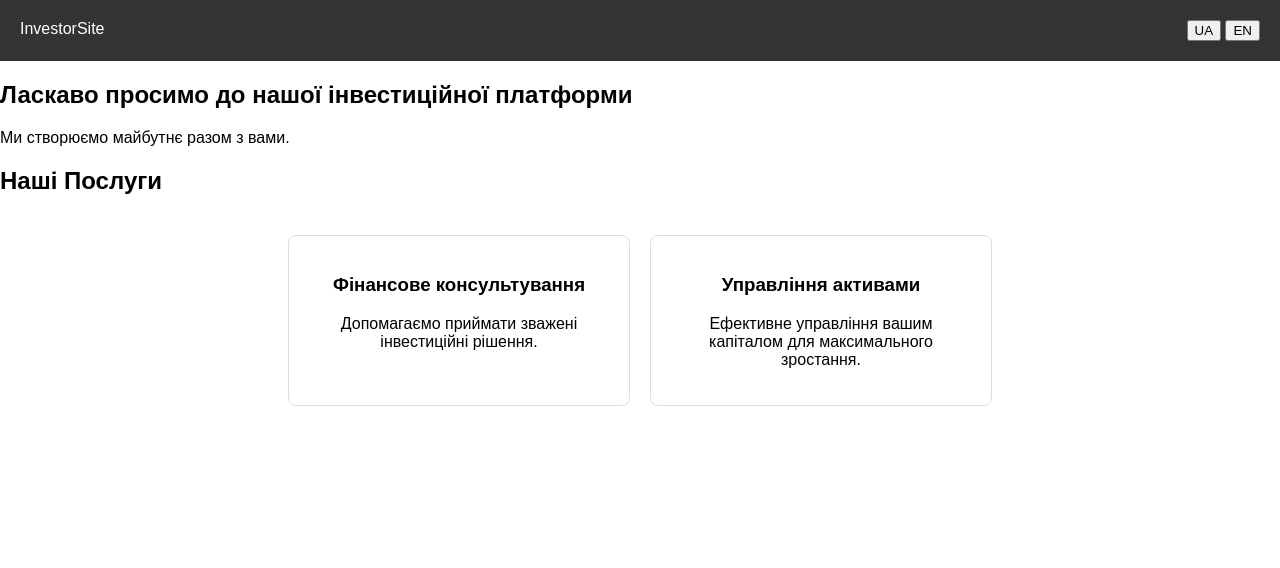
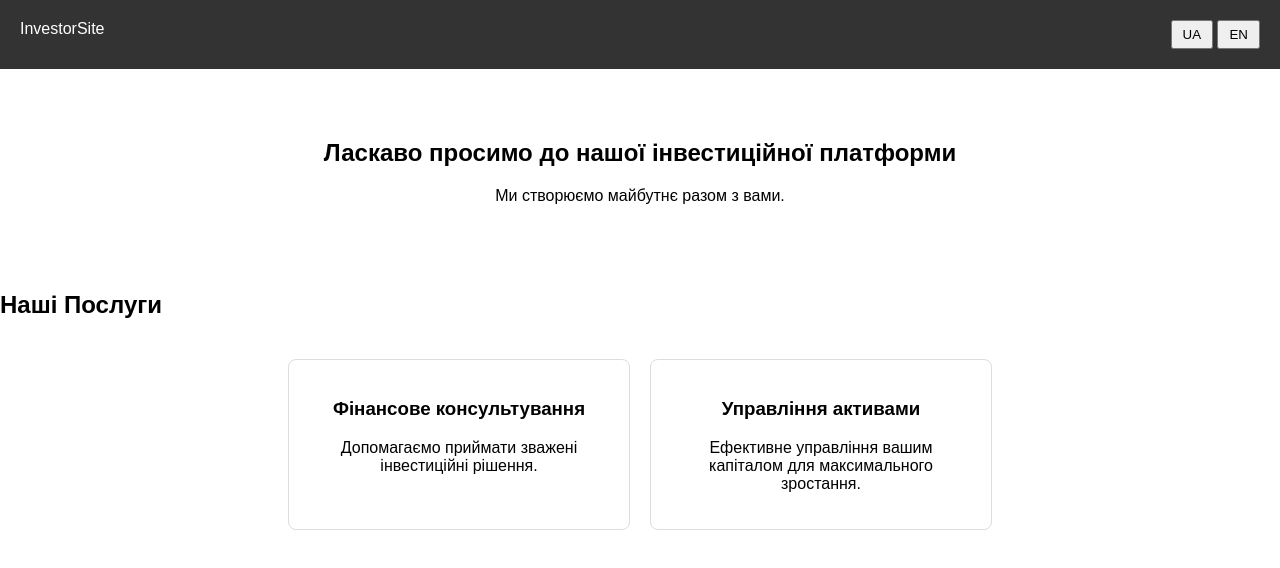
Before and after one commit to azurebitcoin/autolab-ai.com, a plain HTML site: page index.html in a window 1280 px wide. Drawn offline with Linux system fonts and the light colour scheme.

```diff
--- a/style.css
+++ b/style.css
@@ -1,5 +1,7 @@
 body { font-family: sans-serif; margin: 0; padding: 0; }
 header { padding: 20px; background: #333; color: white; }
 nav { display: flex; justify-content: space-between; }
+#hero { padding: 50px; text-align: center; }
 .services-container { display: flex; gap: 20px; justify-content: center; padding: 20px; }
 .service-card { border: 1px solid #ddd; padding: 20px; border-radius: 8px; width: 300px; text-align: center; }
+button { cursor: pointer; padding: 5px 10px; }
```
